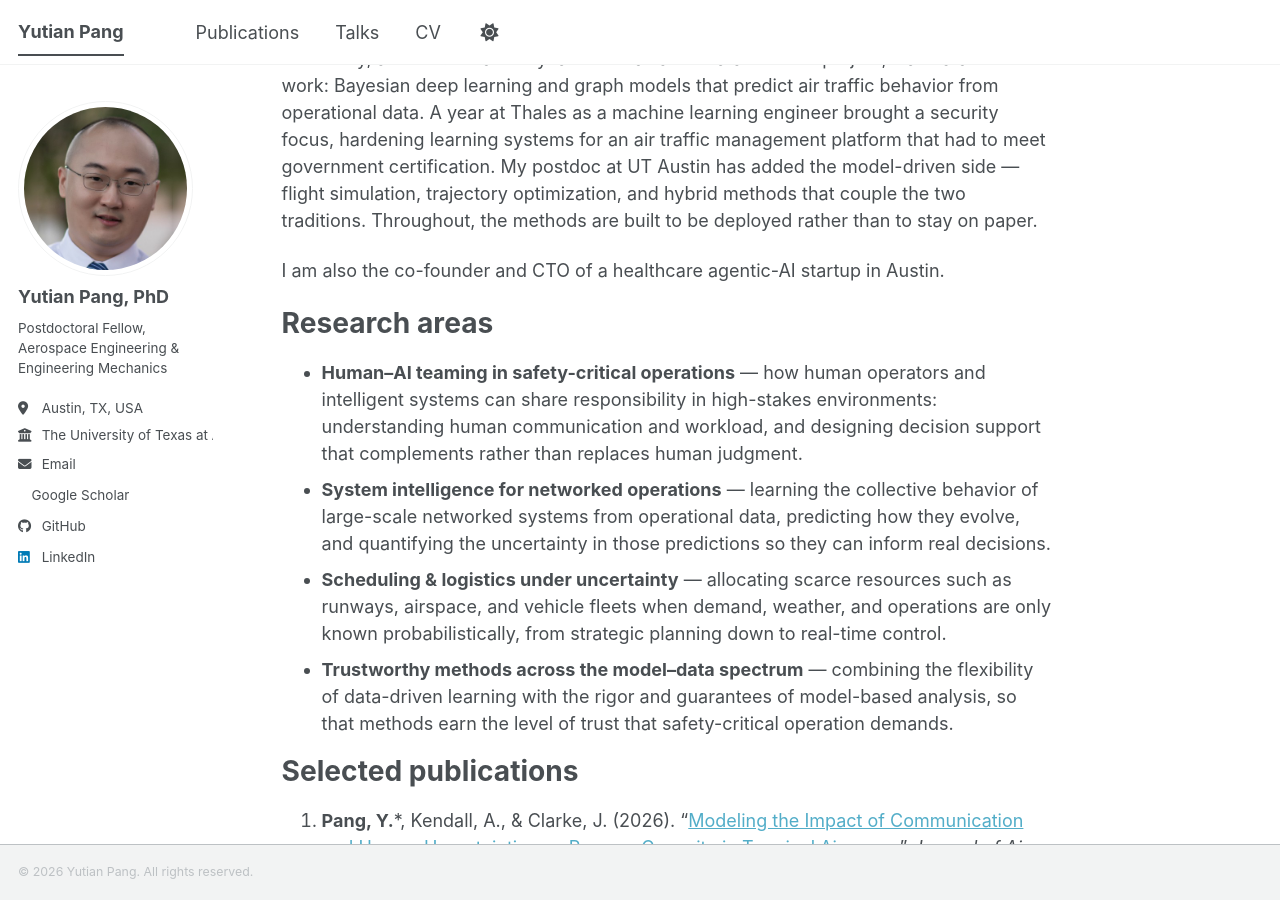
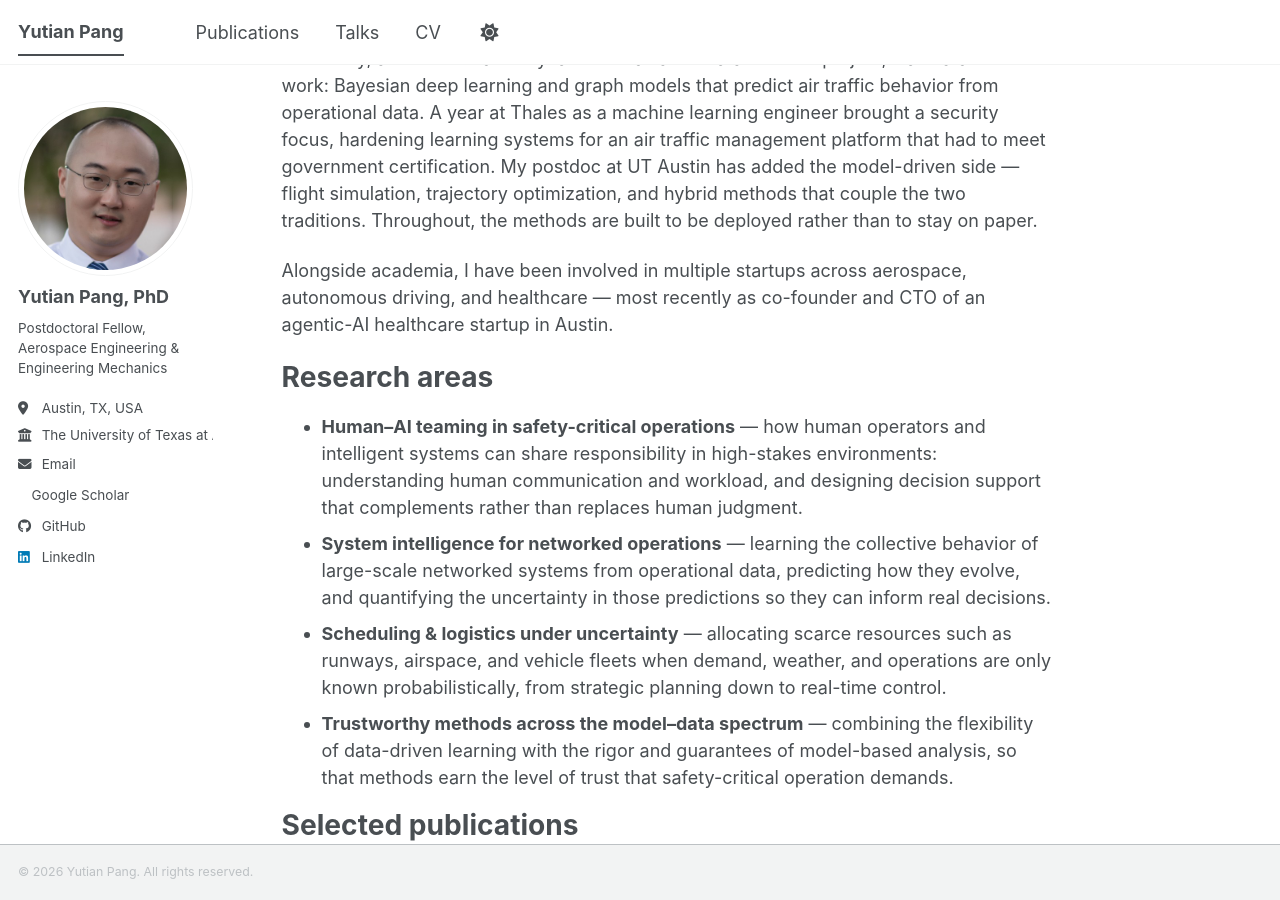
Before and after one commit to YutianPangASU/yutianpangasu.github.io, a Jekyll site: the page built from _pages/about.md, in a window 1280 px wide and 900 px high, scrolled down 365 px. Built offline with Jekyll 4.4.1, drawn with Linux system fonts in a browser that asks for light colours; a style sheet for code colours, icons or effects is not loaded.

Commit message:
Homepage: broaden startup line to aerospace/autonomous-driving/healthcare experience
Co-Authored-By: Claude Fable 5 <noreply@anthropic.com>

```diff
--- a/_pages/about.md
+++ b/_pages/about.md
@@ -12,7 +12,7 @@ I am a postdoctoral research fellow in the Department of Aerospace Engineering &
 
 My path has crossed the model–data spectrum in stages. My Ph.D. at Arizona State University, anchored in a five-year NASA aviation data-science project, was data-driven work: Bayesian deep learning and graph models that predict air traffic behavior from operational data. A year at Thales as a machine learning engineer brought a security focus, hardening learning systems for an air traffic management platform that had to meet government certification. My postdoc at UT Austin has added the model-driven side — flight simulation, trajectory optimization, and hybrid methods that couple the two traditions. Throughout, the methods are built to be deployed rather than to stay on paper.
 
-I am also the co-founder and CTO of a healthcare agentic-AI startup in Austin.
+Alongside academia, I have been involved in multiple startups across aerospace, autonomous driving, and healthcare — most recently as co-founder and CTO of an agentic-AI healthcare startup in Austin.
 
 Research areas
 ======
```
